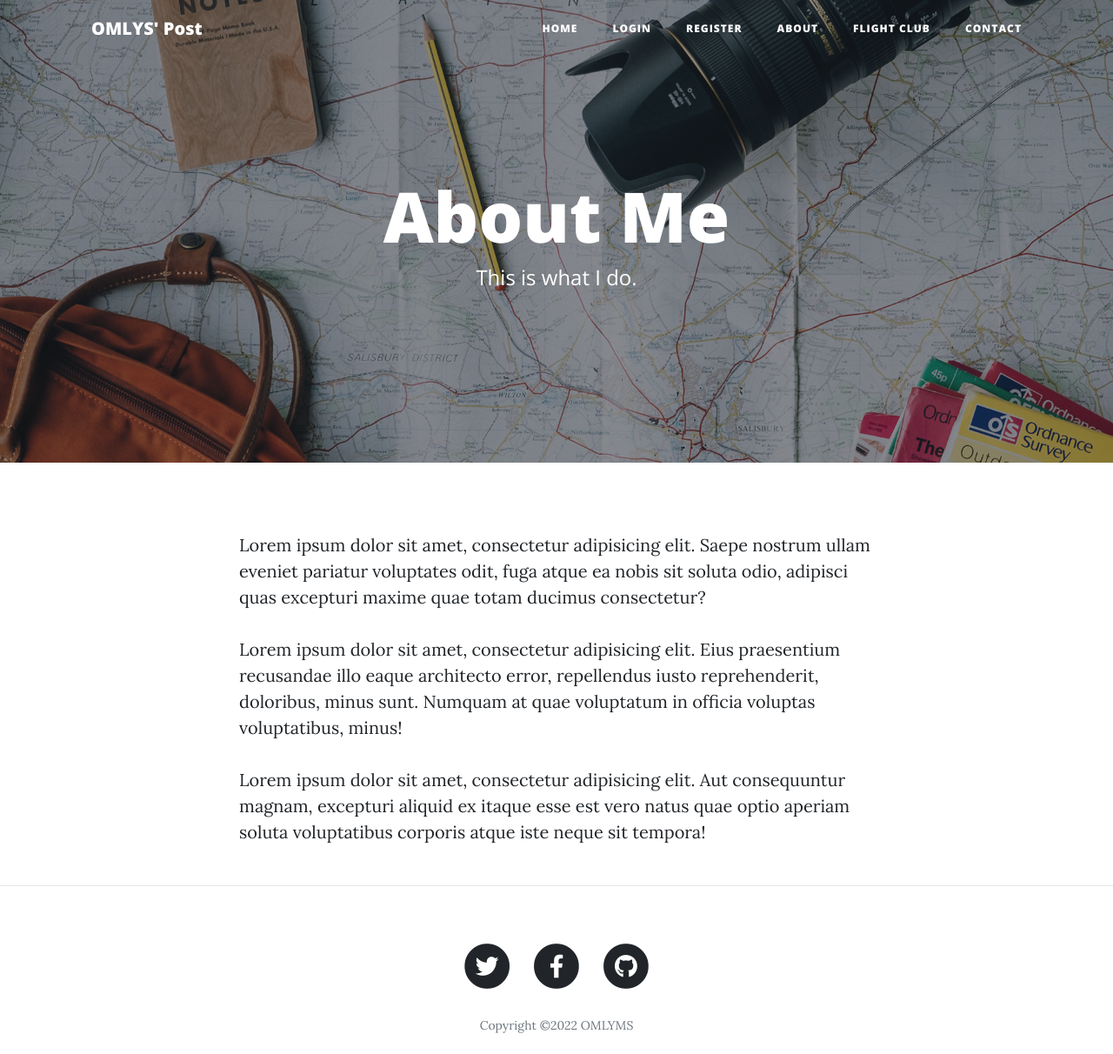
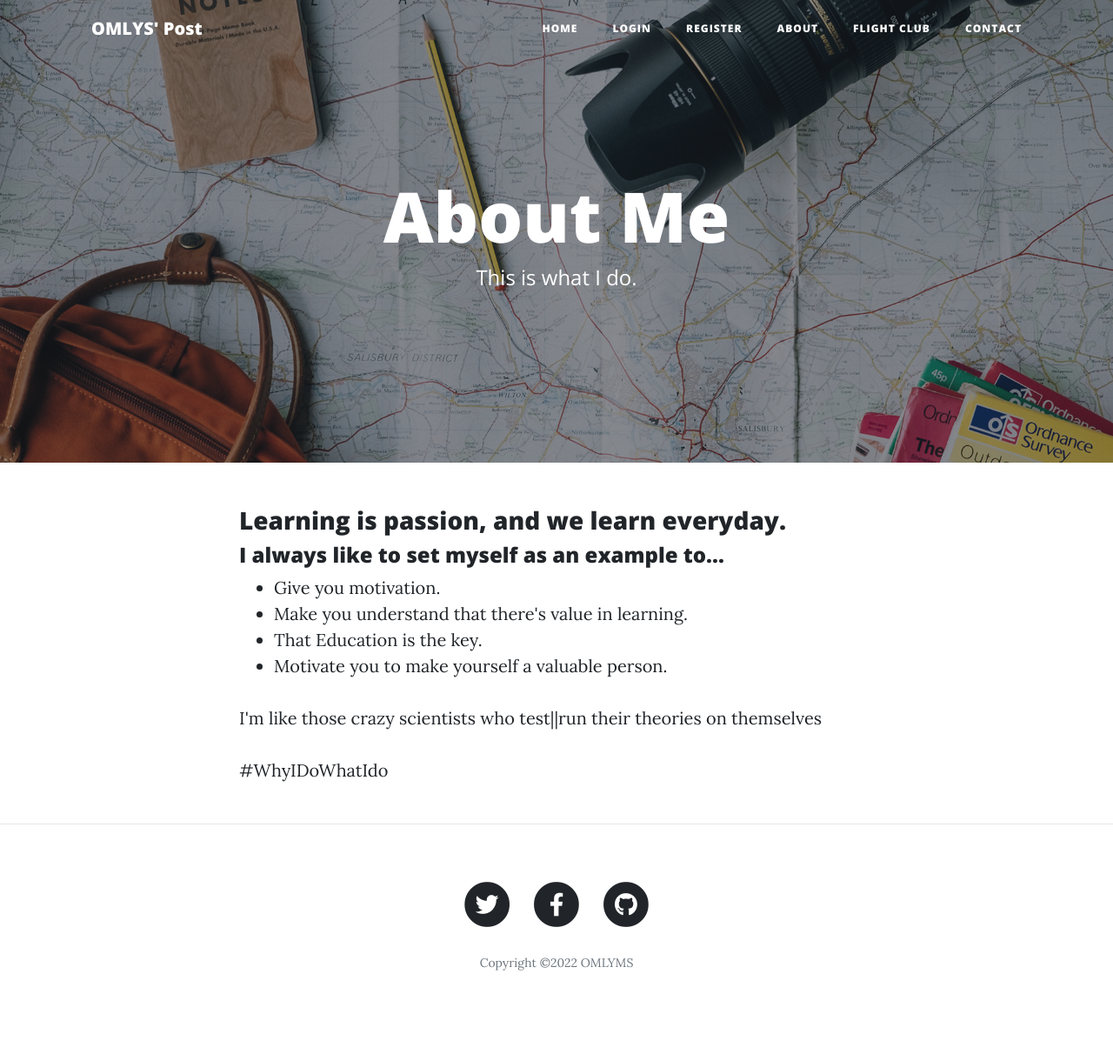
Before and after one commit to omolaleye/blog, a Flask app: page /about in a window 1280 px wide. Shown: the top 1212 px of the page at 87% size. After the commit the page ends 1116 px from the top, so only its background shows below. Run offline with Flask 2, Linux system fonts and the light colour scheme; some libraries are stand-ins or nearby versions.

Commit message:
Edit the about.html

```diff
--- a/templates/about.html
+++ b/templates/about.html
@@ -19,9 +19,16 @@
   <div class="container">
     <div class="row">
       <div class="col-lg-8 col-md-10 mx-auto">
-        <p>Lorem ipsum dolor sit amet, consectetur adipisicing elit. Saepe nostrum ullam eveniet pariatur voluptates odit, fuga atque ea nobis sit soluta odio, adipisci quas excepturi maxime quae totam ducimus consectetur?</p>
-        <p>Lorem ipsum dolor sit amet, consectetur adipisicing elit. Eius praesentium recusandae illo eaque architecto error, repellendus iusto reprehenderit, doloribus, minus sunt. Numquam at quae voluptatum in officia voluptas voluptatibus, minus!</p>
-        <p>Lorem ipsum dolor sit amet, consectetur adipisicing elit. Aut consequuntur magnam, excepturi aliquid ex itaque esse est vero natus quae optio aperiam soluta voluptatibus corporis atque iste neque sit tempora!</p>
+        <h3> <strong> Learning </strong> is passion, and we learn everyday. </h3>
+        <h4>I always like to set myself as an example to...</h4>
+        <ul>
+        <li>Give you motivation.</li>
+        <li>Make you understand that there's value in learning.</li>
+        <li>That Education is the key.</li>
+        <li>Motivate you to make yourself a valuable person.</li>
+        </ul>
+        <p>I'm like those crazy scientists who test||run their theories on themselves </p>
+        <p>#WhyIDoWhatIdo</p>
       </div>
     </div>
   </div>
```
Also changed, not shown: blog.db.
